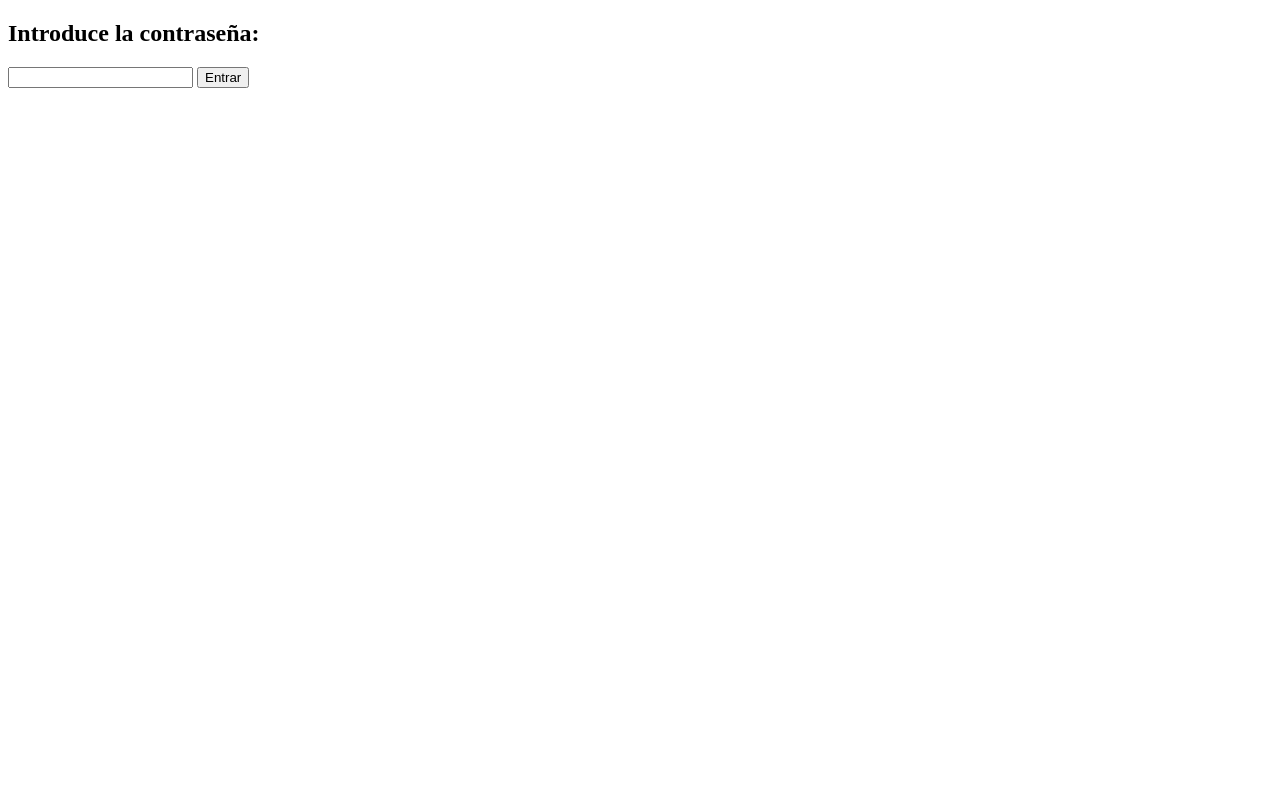
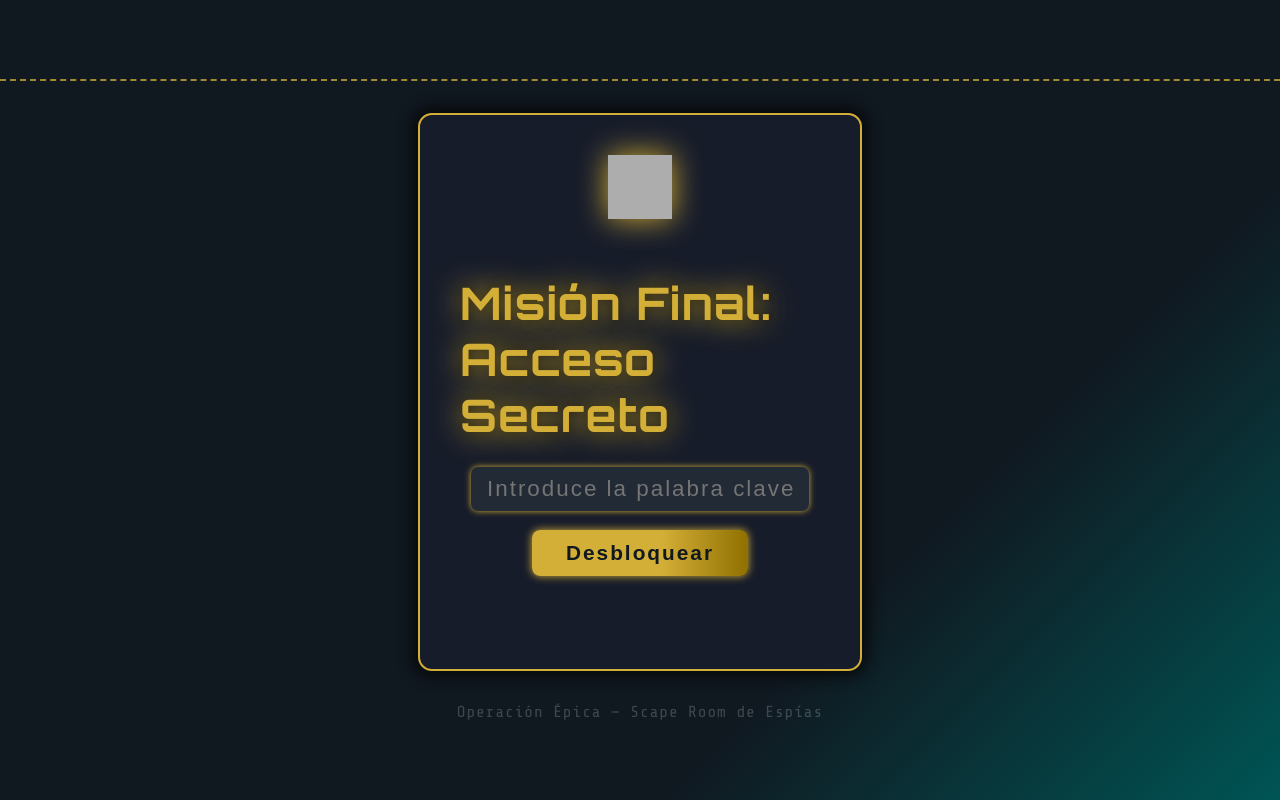
Before and after one commit to riradoro03/mision-cumple, a plain HTML site: page index.html in a window 1280 px wide. Drawn offline with nearby package versions, Linux system fonts and the light colour scheme; grey boxes are pictures that could not be loaded.

Commit message:
Update index.html

```diff
--- a/index.html
+++ b/index.html
@@ -1,23 +1,160 @@
 <!DOCTYPE html>
 <html>
 <head>
-  <title>Acceso con contraseña</title>
+  <title>Acceso Final - Scape Room de Espías</title>
+  <style>
+    body {
+      background: linear-gradient(135deg, #101820 70%, #005555 100%);
+      color: #D4AF37;
+      font-family: 'Orbitron', 'Segoe UI', Arial, sans-serif;
+      min-height: 100vh;
+      margin: 0;
+      padding: 0;
+      display: flex;
+      flex-direction: column;
+      justify-content: center;
+      align-items: center;
+    }
+    h2 {
+      font-size: 2.8rem;
+      margin-bottom: 1.5rem;
+      text-shadow: 0 0 18px #000, 0 0 5px #D4AF37;
+      letter-spacing: 1px;
+      animation: pulse 1.5s infinite;
+    }
+    @keyframes pulse {
+      0% { text-shadow: 0 0 15px #D4AF37, 0 0 5px #000;}
+      50% { text-shadow: 0 0 30px #D4AF37, 0 0 12px #000;}
+      100% { text-shadow: 0 0 15px #D4AF37, 0 0 5px #000;}
+    }
+    .panel {
+      background: rgba(24, 28, 44, 0.93);
+      border: 2px solid #D4AF37;
+      border-radius: 14px;
+      box-shadow: 0 0 16px 4px #060606;
+      padding: 2.5rem;
+      display: flex;
+      flex-direction: column;
+      align-items: center;
+      width: 360px;
+      max-width: 90vw;
+    }
+    #pass {
+      font-size: 1.4rem;
+      padding: 0.55rem 1rem;
+      border: none;
+      border-radius: 7px;
+      background: #222a35;
+      color: #D4AF37;
+      outline: none;
+      margin-bottom: 1.2rem;
+      width: 85%;
+      box-shadow: 0 0 6px #D4AF37;
+      letter-spacing: 2px;
+      text-align: center;
+      transition: box-shadow 0.30s;
+    }
+    #pass:focus {
+      box-shadow: 0 0 16px #D4AF37;
+    }
+    button {
+      background: linear-gradient(90deg,#D4AF37 60%, #8F7000 100%);
+      color: #101820;
+      font-size: 1.3rem;
+      font-weight: bold;
+      padding: 0.7rem 2.1rem;
+      border: none;
+      border-radius: 8px;
+      box-shadow: 0 0 8px #D4AF37;
+      cursor: pointer;
+      transition: background 0.3s, color 0.3s;
+      margin-bottom: 1rem;
+      letter-spacing: 2px;
+    }
+    button:hover {
+      background: linear-gradient(90deg, #8F7000 10%, #D4AF37 90%);
+      color: #222a35;
+    }
+    #msg {
+      color: #ff2020;
+      font-size: 1.15rem;
+      margin-top: 1em;
+      font-family: 'Share Tech Mono','SF Mono',monospace;
+      letter-spacing: 2px;
+      text-shadow: 0 0 7px #600B19;
+    }
+    .icon {
+      width: 64px;
+      height: 64px;
+      margin-bottom: 1.2rem;
+      filter: brightness(1.1) drop-shadow(0 0 15px #D4AF37);
+      animation: blink 1.7s infinite;
+    }
+    @keyframes blink {
+      0%,100% { opacity: 1; }
+      55% { opacity: 0.7; }
+    }
+    .footer {
+      margin-top: 2rem;
+      color: #fff;
+      opacity: 0.2;
+      font-size: 1rem;
+      letter-spacing: 1px;
+      font-family: 'Share Tech Mono','SF Mono',monospace;
+    }
+    /* Optional: Add some flicker/glitch for final mission effect */
+    .scanline {
+      border-bottom: 2px dashed #D4AF37;
+      opacity: 0.7;
+      width: 100vw;
+      margin-bottom: 2rem;
+      animation: scanline 2.2s infinite;
+    }
+    @keyframes scanline {
+      0% { opacity: 0.5; }
+      50% { opacity: 0.8; }
+      100%{ opacity: 0.5; }
+    }
+  </style>
+  <link href="https://fonts.googleapis.com/css2?family=Orbitron:wght@700&family=Share+Tech+Mono&display=swap" rel="stylesheet">
 </head>
 <body>
-  <h2>Introduce la contraseña:</h2>
-  <input type="password" id="pass">
-  <button onclick="checkPass()">Entrar</button>
-  <p id="msg" style="color:red;"></p>
-
+  <div class="scanline"></div>
+  <div class="panel">
+    <img class="icon" src="https://cdn-icons-png.flaticon.com/512/3455/3455050.png" alt="spy mission icon"/>
+    <h2>Misión Final: Acceso Secreto</h2>
+    <input type="password" id="pass" placeholder="Introduce la palabra clave...">
+    <button onclick="checkPass()">Desbloquear</button>
+    <p id="msg"></p>
+  </div>
+  <div class="footer">Operación Épica — Scape Room de Espías</div>
   <script>
     function checkPass() {
       var password = document.getElementById("pass").value;
       if(password === "WIEN") {
-        window.location.href = "https://drive.google.com/drive/folders/1se2sWHvCC1htwjdzpHg6Y4ZuPsn7DN5G?usp=drive_link"; // Cambia aquí
+        document.getElementById("msg").style.color = "#33FF33";
+        document.getElementById("msg").textContent = "¡Acceso concedido, agente!";
+        setTimeout(function() {
+          window.location.href = "https://drive.google.com/drive/folders/1se2sWHvCC1htwjdzpHg6Y4ZuPsn7DN5G?usp=drive_link";
+        }, 1300);
       } else {
-        document.getElementById("msg").innerText = "Contraseña equivocada";
+        document.getElementById("msg").style.color = "#FF2020";
+        document.getElementById("msg").textContent = "Acceso denegado. Código incorrecto.";
+        // optional: small vibration effect
+        document.querySelector('.panel').style.animation = "shake 0.3s";
+        setTimeout(()=>{document.querySelector('.panel').style.animation = "";},350);
       }
     }
   </script>
+  <style>
+    @keyframes shake {
+      0% { transform: translate(3px); }
+      20% { transform: translate(-7px); }
+      40% { transform: translate(4px); }
+      60% { transform: translate(-3px); }
+      80% { transform: translate(4px); }
+      100% { transform: translate(0px);}
+    }
+  </style>
 </body>
 </html>
```
